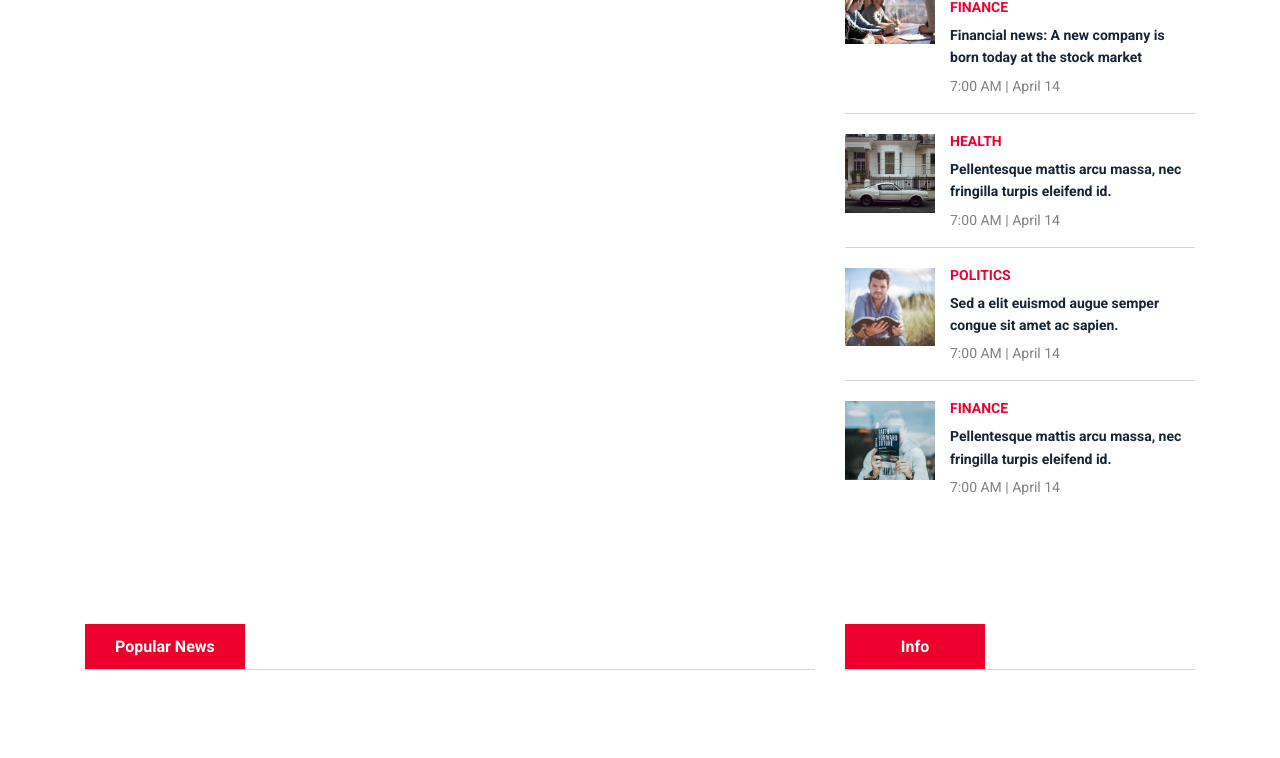
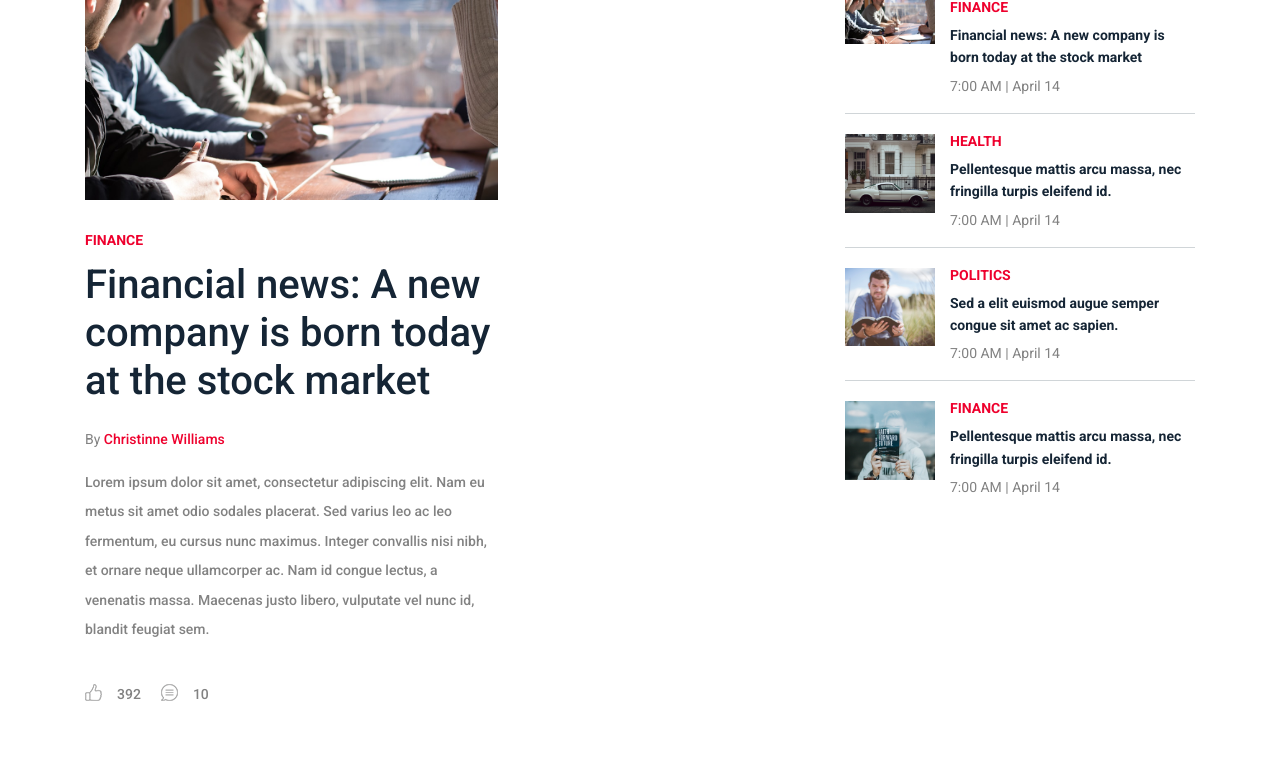
Before and after one commit to Consatanos/newspaper, a React (Create React App) app: page / in a window 1280 px wide. Shown: the top 758 px of the page. Built offline with nearby package versions, Linux system fonts and the light colour scheme; a web font is replaced by a local one.

Commit message:
add post featured

```diff
--- a/src/components/pages/home.js
+++ b/src/components/pages/home.js
@@ -5,6 +5,7 @@ import VideoContainer from '../../containers/video-container';
 import { PostMinicardContainer, PostAsideContainer } from '../../containers/post-container';
 import { NewsAsideContainer, NewsCardContainer, NewsMinicardContainer } from '../../containers/news-container';
 import { FormNewsletter } from '../form';
+import { PostFeatured } from '../post';
 
 const Home = () => {
   return (
@@ -15,7 +16,7 @@ const Home = () => {
           <div className="row">
             <div className="col-12 col-md-6 col-lg-8">
               <div className="row">
-
+                <PostFeatured />
               </div>
             </div>
             <div className="col-12 col-md-6 col-lg-4">
--- a/src/components/post/index.js
+++ b/src/components/post/index.js
@@ -3,11 +3,13 @@ import PostAside from './post-aside';
 import PostCard from './post-card';
 import Post from './post';
 import PostAuthor from './post-author';
+import PostFeatured from './post-featured';
 
 export {
   PostMinicard,
   PostAside,
   PostCard,
   Post,
-  PostAuthor
+  PostAuthor,
+  PostFeatured
 };
--- /dev/null
+++ b/src/components/post/post-featured.js
@@ -0,0 +1,51 @@
+import React from 'react';
+import { Link } from 'react-router-dom';
+import chat from './chat.png';
+import like from './like.png';
+import { connect } from 'react-redux';
+
+const PostFeatured = (props) => {
+  const { posts } = props;
+  const post = posts[posts.length - 1];
+
+  if (post) {
+    const { imageUrl, category, title, author, likeCount, commentCount, descr } = post;
+
+    return (
+      <div className="col-12 col-lg-7">
+        <div className="single-blog-post featured-post">
+          <div className="post-thumb">
+            <Link to="/"><img src={`img/${imageUrl}`} alt="" /></Link>
+          </div>
+          <div className="post-data">
+            <Link to="/" className="post-catagory">{category}</Link>
+            <Link to="/" className="post-title">
+              <h6>{title}</h6>
+            </Link>
+            <div className="post-meta">
+              <p className="post-author">By <Link to="/">{author}</Link></p>
+              <p className="post-excerp">{descr}</p>
+              {/* Post Like & Post Comment */}
+              <div className="d-flex align-items-center">
+                <Link to="/" className="post-like"><img src={like} alt="" /> <span>{likeCount}</span></Link>
+                <Link to="/" className="post-comment"><img src={chat} alt="" /> <span>{commentCount}</span></Link>
+              </div>
+            </div>
+          </div>
+        </div>
+      </div>
+    )
+  }
+
+  return (
+    <></>
+  )
+};
+
+const mapStateToProps = ({ posts }) => {
+  return {
+    posts
+  };
+};
+
+export default connect(mapStateToProps)(PostFeatured);
--- a/src/components/post/post.js
+++ b/src/components/post/post.js
@@ -7,9 +7,9 @@ import { connect } from 'react-redux';
 const Post = (props) => {
   const { posts } = props;
   const post = posts[3];
-  // const { imageUrl, category, title, author, likeCount, commentCount } = props;
   if (post) {
     const { imageUrl, category, title, author, likeCount, commentCount } = post;
+
     return (
       <div className="single-blog-post featured-post single-post">
         <div className="post-thumb">
@@ -37,7 +37,6 @@ const Post = (props) => {
                   <li><a href="#">stock market</a></li>
                 </ul>
               </div>
-
               {/* Post Like & Post Comment */}
               <div className="d-flex align-items-center post-like--comments">
                 <Link to="/" className="post-like"><img src={like} alt="" /> <span>{likeCount}</span></Link>
```
